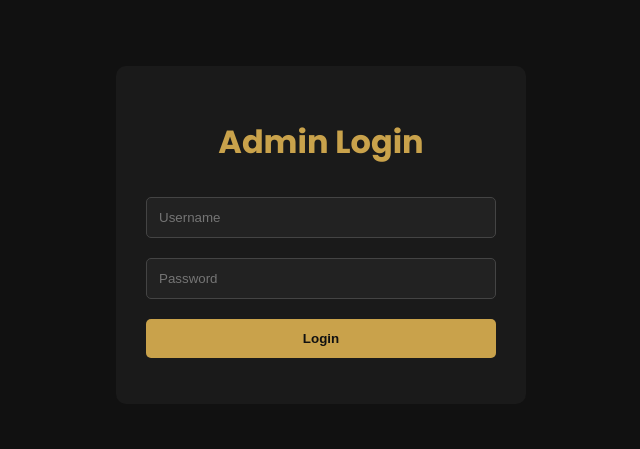
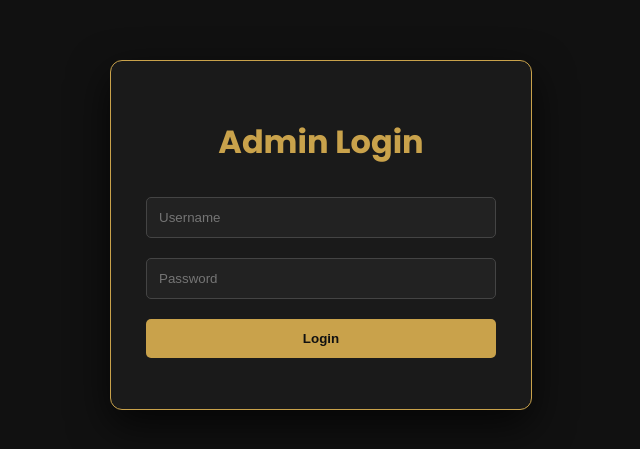
Before and after one commit to Alfredkoome/Classy-beauty-makutano, a website: page admin_login.html in a window 1280 px wide. Shown: the part 165-614 px from the top of the page, without its empty margins (319-959 px from the left). Drawn offline with Linux system fonts and the light colour scheme.

Commit message:
Update admin_login.html

```diff
--- a/admin_login.html
+++ b/admin_login.html
@@ -22,11 +22,15 @@
         }
 
         .login-box {
-            width: 350px;
-            background: #1a1a1a;
-            padding: 30px;
-            border-radius: 10px;
-        }
+    width: 350px;
+    background: #1a1a1a;
+    padding: 35px;
+    border-radius: 12px;
+
+    border: 1px solid #c9a24b;
+
+    box-shadow: 0 15px 40px rgba(0, 0, 0, 0.7);
+}
 
         h1 {
             color: #c9a24b;
```
